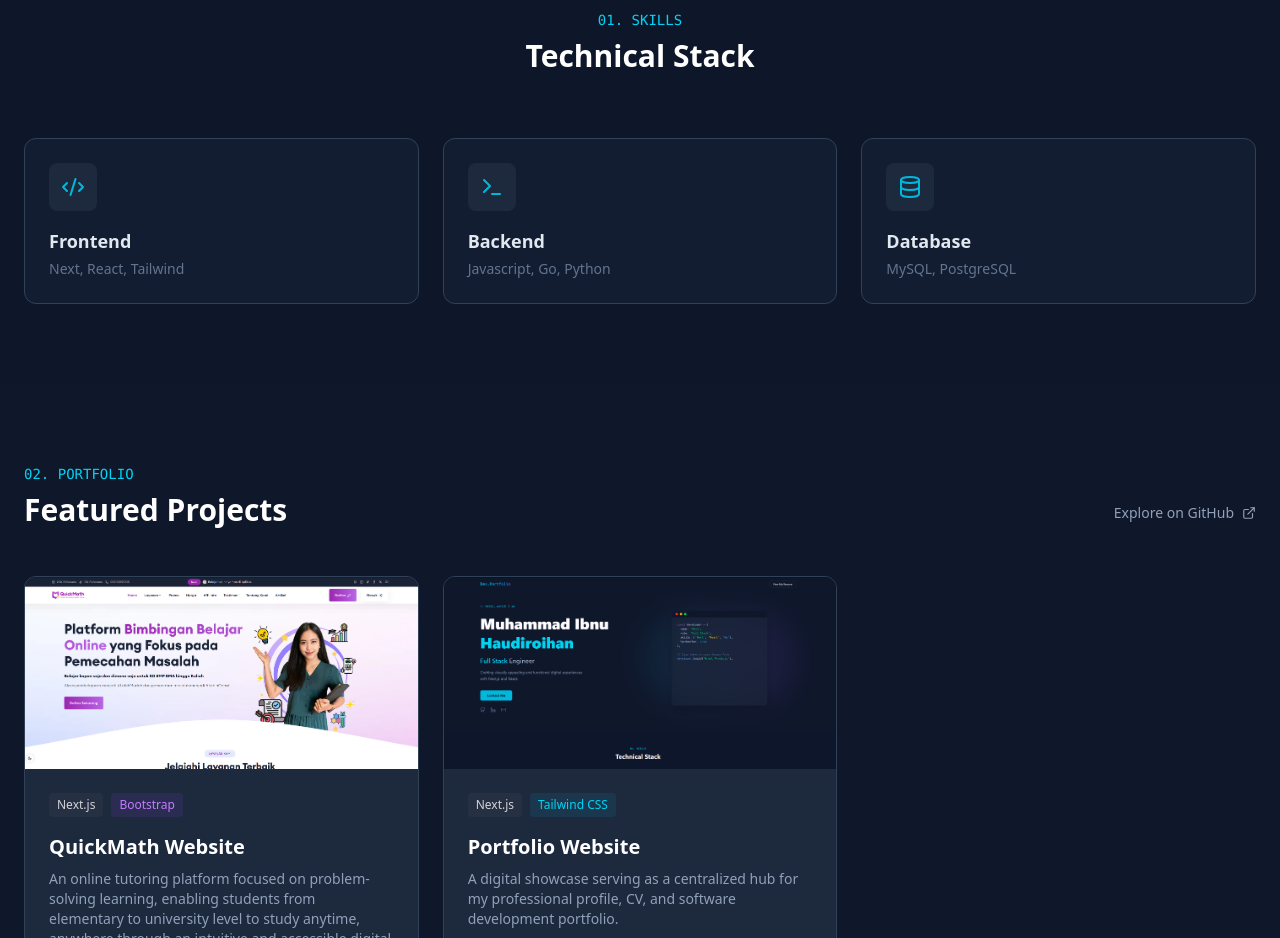
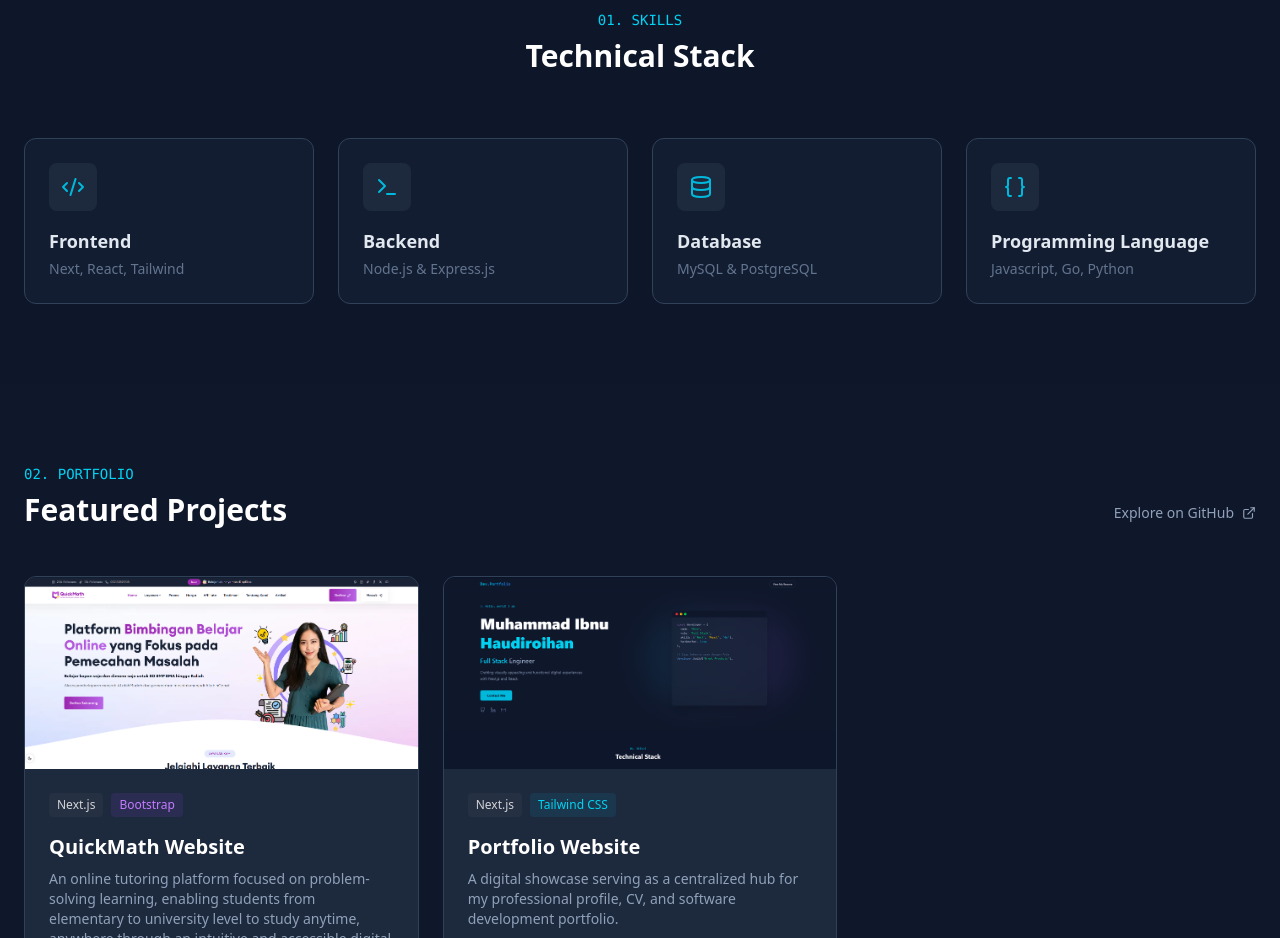
Before and after one commit to IbnuRoi/web-profile-ibnu, a Next.js app: page / in a window 1280 px wide. Shown: the part 880-1818 px from the top of the page. Built offline with nearby package versions, Linux system fonts and the light colour scheme.

Commit message:
Refactor Tech Stack

```diff
--- a/components/Main.js
+++ b/components/Main.js
@@ -1,4 +1,4 @@
-import { Code2, Database, ExternalLink, Terminal } from "lucide-react";
+import { Braces, Code2, Database, ExternalLink, Terminal } from "lucide-react";
 
 import FooterMain from "../components/Footer";
 
@@ -14,12 +14,17 @@ const techStack = [
   {
     icon: <Terminal />,
     name: "Backend",
-    tools: "Javascript, Go, Python",
+    tools: "Node.js & Express.js",
   },
   {
     icon: <Database />,
     name: "Database",
-    tools: "MySQL, PostgreSQL",
+    tools: "MySQL & PostgreSQL",
+  },
+  {
+    icon: <Braces />,
+    name: "Programming Language",
+    tools: "Javascript, Go, Python",
   },
 ];
 
@@ -34,7 +39,7 @@ const Main = () => {
             <h2 className="text-3xl font-bold text-white">Technical Stack</h2>
           </div>
 
-          <div className="grid grid-cols-2 md:grid-cols-3 gap-6">
+          <div className="grid grid-cols-2 md:grid-cols-4 gap-6">
             {techStack.map((item, idx) => (
               <div
                 key={idx}
```
